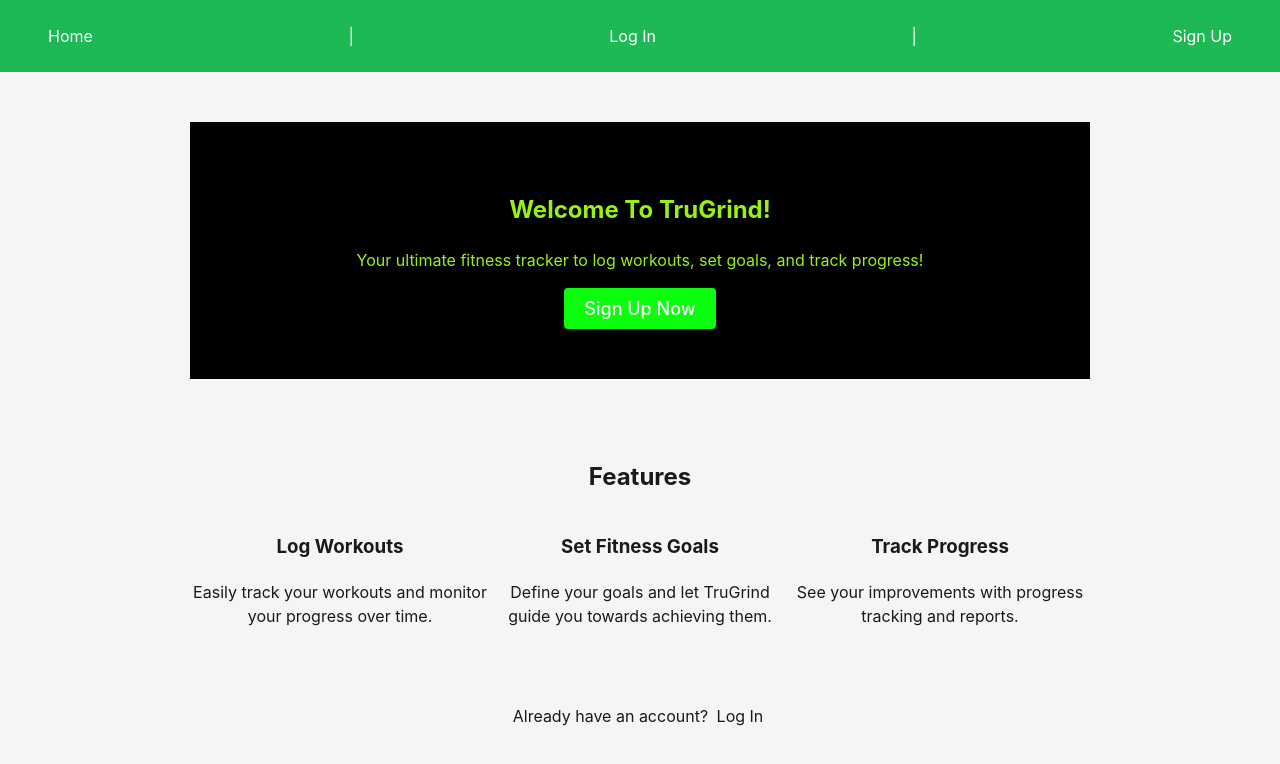
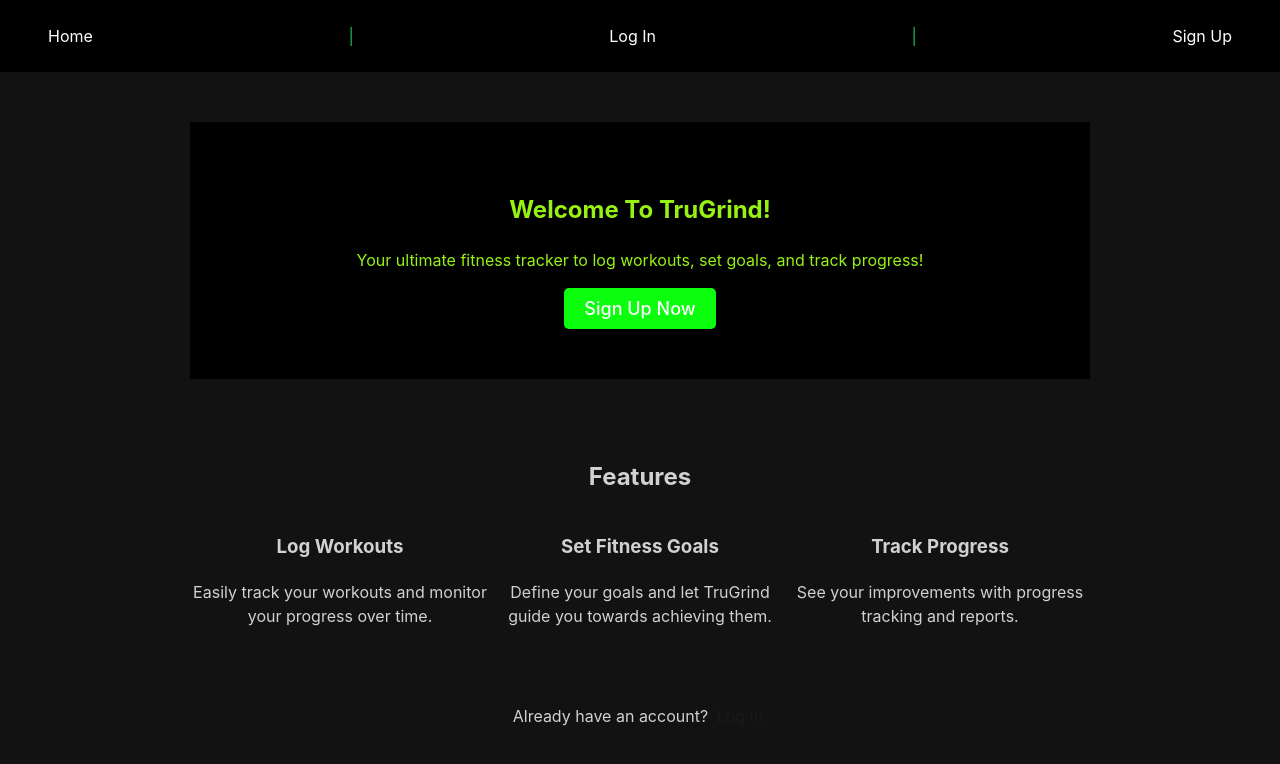
Before and after one commit to Maj-dot/TruGrind, a React (Vite) app in the folder frontend/: page / in a window 1280 px wide. Shown: the top 764 px of the page. Built offline with nearby package versions, Linux system fonts and the light colour scheme; no server answers.

Commit message:
Update all CSS files for a better look

```diff
--- a/frontend/src/components/ExerciseForm/ExerciseFormPage.css
+++ b/frontend/src/components/ExerciseForm/ExerciseFormPage.css
@@ -1,3 +1,4 @@
+
 .exercise-form-container {
   display: flex;
   justify-content: center;
@@ -6,9 +7,32 @@
 }
 
 .exercise-form {
-  background: #f1f1f1;
+  background: #1e1e1e;
   padding: 2rem;
   border-radius: 10px;
-  box-shadow: 0 4px 8px rgba(0, 0, 0, 0.1);
+  box-shadow: 0 4px 8px rgba(0, 0, 0, 0.3);
   width: 300px;
 }
+
+input {
+  padding: 1rem;
+  font-size: 1rem;
+  border: 1px solid #1db954;
+  border-radius: 5px;
+  background-color: #333;
+  color: #ffffff;
+}
+
+button {
+  background-color: #1db954;
+  color: #ffffff;
+  padding: 0.5rem 1rem;
+  border: none;
+  border-radius: 5px;
+  cursor: pointer;
+  transition: background 0.3s;
+}
+
+button:hover {
+  background-color: #1a7a31;
+}
--- a/frontend/src/components/NavBar/NavBar.css
+++ b/frontend/src/components/NavBar/NavBar.css
@@ -3,21 +3,21 @@
   justify-content: space-between;
   align-items: center;
   padding: 1rem 2rem;
-  background-color: #1DB954; /* Spotify green */
-  color: white;
+  background-color: #000000; /* Black background */
+  color: #1db954; /* Spotify green */
   position: sticky;
   top: 0;
   z-index: 1000;
 }
 
 .NavBar a {
-  color: white;
+  color: #ffffff; /* White text */
   text-decoration: none;
   padding: 0.5rem 1rem;
   transition: background 0.3s;
 }
 
 .NavBar a:hover {
-  background: rgba(255, 255, 255, 0.1);
+  background: #1db954; /* Spotify green hover */
   border-radius: 5px;
 }
--- a/frontend/src/index.css
+++ b/frontend/src/index.css
@@ -2,9 +2,8 @@
   font-family: Inter, system-ui, Avenir, Helvetica, Arial, sans-serif;
   line-height: 1.5;
   font-weight: 400;
-
-  color: #1a1a1a;
-  background-color: whitesmoke;
+  color: #d1d1d1; /* Light gray text */
+  background-color: #121212; /* Dark background */
 
   font-synthesis: none;
   text-rendering: optimizeLegibility;
@@ -19,6 +18,7 @@
 body {
   margin: 0;
   min-height: 100vh;
+  background-color: #121212;
 }
 
 h1,
@@ -27,19 +27,19 @@
 }
 
 button {
-  border: 0.5vmin solid #1a1a1a;
-  border-radius: 0.5vmin;
-  padding: 0.8vmin;
-  font-size: 2vmin;
+  border: 1px solid #1db954; /* Spotify green border */
+  border-radius: 5px;
+  padding: 0.8rem;
+  font-size: 1.2rem;
   font-weight: 500;
   font-family: inherit;
-  background-color: #1a1a1a;
-  color: whitesmoke;
+  background-color: #1db954; /* Spotify green */
+  color: #ffffff; /* White text */
   cursor: pointer;
 }
 button:hover {
-  background-color: white;
-  color: #1a1a1a;
+  background-color: #1a7a31;
+  color: #ffffff;
   border-color: #1a1a1a;
 }
 button:disabled {
@@ -55,8 +55,8 @@
 }
 
 a:hover {
-  background-color: #1a1a1a;
-  color: whitesmoke;
+  background-color: #333; /* Dark hover effect */
+  color: #1db954; /* Spotify green */
 }
 
 form {
--- a/frontend/src/pages/DashboardPage/DashboardPage.css
+++ b/frontend/src/pages/DashboardPage/DashboardPage.css
@@ -1,17 +1,17 @@
 .dashboard-container {
   text-align: center;
   padding: 50px;
-  background-color: #f4f4f4;
+  background-color: #121212;
   min-height: 100vh;
 }
 
 .dashboard-hero {
   background-color: #000000;
-  color: rgb(152, 242, 17);
+  color: #1db954;
   padding: 50px;
   margin-bottom: 30px;
   border-radius: 10px;
-  box-shadow: 0 4px 8px rgba(0, 0, 0, 0.1);
+  box-shadow: 0 4px 8px rgba(0, 0, 0, 0.3);
   font-size: 2rem;
 }
 
@@ -28,18 +28,18 @@
 
 .dashboard-feature-item {
   max-width: 300px;
-  background-color: #ffffff;
-  color: #000000;
+  background-color: #1e1e1e;
+  color: #ffffff;
   padding: 20px;
   border-radius: 10px;
-  box-shadow: 0 4px 8px rgba(0, 0, 0, 0.1);
+  box-shadow: 0 4px 8px rgba(59, 52, 52, 0.5);
   transition: transform 0.3s, box-shadow 0.3s;
 }
 
 .dashboard-feature-item:hover {
-  transform: translateY(-5px);
-  box-shadow: 0 8px 16px rgba(0, 0, 0, 0.2);
-}
+    transform: translateY(-5px);
+    box-shadow: 0 8px 16px rgba(0, 0, 0, 0.7);
+  }
 
 .dashboard-footer {
   margin-top: 30px;
@@ -61,3 +61,4 @@
     max-width: 90%;
   }
 }
+}
--- a/frontend/src/pages/ExerciseListPage/ExerciseListPage.css
+++ b/frontend/src/pages/ExerciseListPage/ExerciseListPage.css
@@ -1,5 +1,5 @@
 .exercise-card {
-  background: white;
+  background: #1e1e1e;
   border-radius: 10px;
   box-shadow: 0 4px 8px rgba(0, 0, 0, 0.1);
   padding: 1rem;
@@ -11,3 +11,26 @@
 .exercise-card:hover {
   transform: translateY(-5px);
 }
+
+.button-container {
+  display: flex;
+  gap: 0.5rem;
+}
+
+.view-exercise-link, .delete-button {
+  padding: 0.5rem 1rem;
+  border-radius: 5px;
+  cursor: pointer;
+  transition: background 0.3s;
+}
+
+.view-exercise-link {
+  background-color: #1db954;
+  color: #ffffff;
+  text-decoration: none;
+}
+
+.delete-button {
+  background-color: #ff4d4f;
+  color: #ffffff;
+}
--- a/frontend/src/pages/ExerciseListPage/ExerciseListPage.jsx
+++ b/frontend/src/pages/ExerciseListPage/ExerciseListPage.jsx
@@ -1,7 +1,7 @@
-import { useEffect, useState } from 'react';
-import { Link, useNavigate } from 'react-router-dom';
-import exercisesService from '../../services/exercisesService';
-import './ExerciseListPage.css';
+import { useEffect, useState } from "react";
+import { Link, useNavigate } from "react-router-dom";
+import exercisesService from "../../services/exercisesService";
+import "./ExerciseListPage.css";
 
 export default function ExerciseListPage() {
   const [exercises, setExercises] = useState([]);
@@ -13,7 +13,7 @@
         const fetchedExercises = await exercisesService.index();
         setExercises(fetchedExercises);
       } catch (err) {
-        console.error('Error fetching exercises:', err);
+        console.error("Error fetching exercises:", err);
       }
     }
     fetchExercises();
@@ -23,10 +23,12 @@
     try {
       console.log(exerciseId);
       await exercisesService.deleteExercise(exerciseId);
-      setExercises(prevExercises => prevExercises.filter(e => e._id !== exerciseId));
-      navigate('/exercises');
+      setExercises((prevExercises) =>
+        prevExercises.filter((e) => e._id !== exerciseId)
+      );
+      navigate("/exercises");
     } catch (err) {
-      console.error('Error deleting exercise:', err);
+      console.error("Error deleting exercise:", err);
     }
   }
 
@@ -39,11 +41,21 @@
               <article>
                 <header>
                   <h2>{exercise.exercise_id}</h2>
-                  <p>{exercise.user.username} posted on {new Date(exercise.createdAt).toLocaleDateString()}</p>
+                  <p>
+                    {exercise.user.username} posted on{" "}
+                    {new Date(exercise.createdAt).toLocaleDateString()}
+                  </p>
                 </header>
                 <p>{exercise.text}</p>
-                <Link to={`/exercises/${exercise._id}`}>View Exercise</Link>
-                <button onClick={() => handleDelete(exercise._id)}>Delete</button>
+                <div className="button-container">
+                  <Link
+                    to={`/exercises/${exercise._id}`}
+                    className="view-exercise-link"
+                  >
+                    View Exercise
+                  </Link>
+                  <button className="delete-button">Delete</button>
+                </div>
               </article>
             </div>
           ))
```
